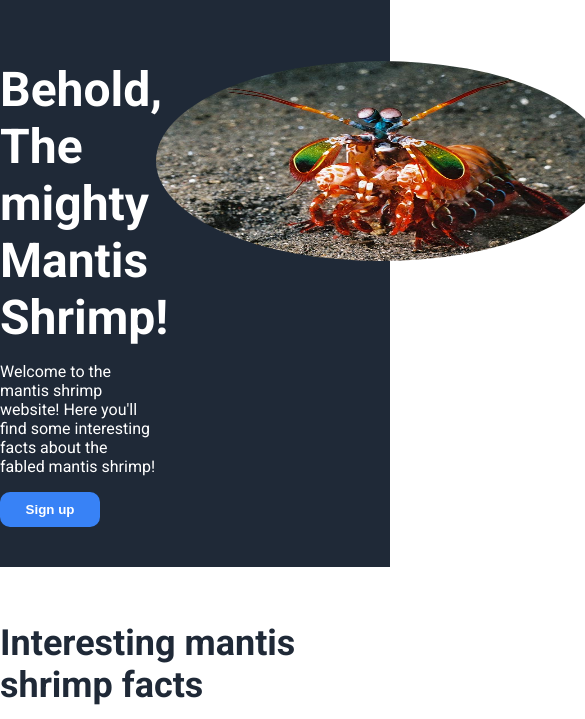
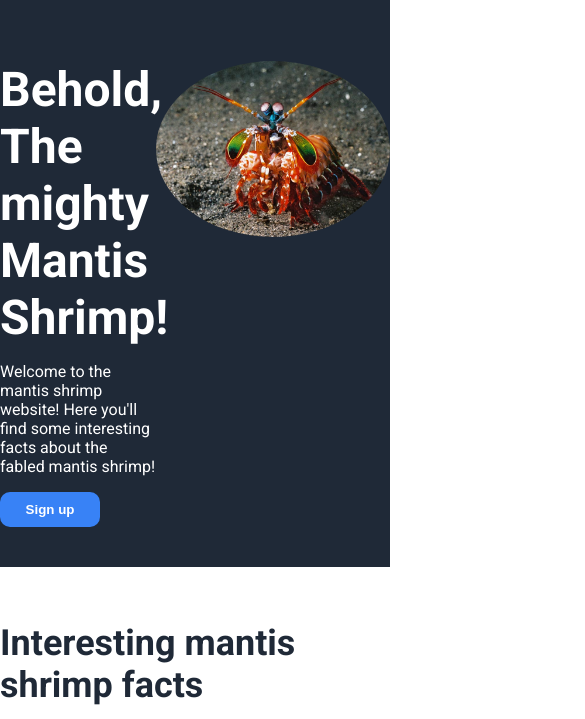
Before and after one commit to TyGuy98/LandingPage, a plain HTML site: page index.html in a window 390 px wide. Shown: the part 125-844 px from the top of the page, 585 px wide, since content can reach past the window. Drawn offline with Linux system fonts and the light colour scheme.

Commit message:
Finish responsiveness for some elements
Made the main image and bottom conent more responsive to window resize.

```diff
--- a/style.css
+++ b/style.css
@@ -25,6 +25,7 @@ body {
     justify-content: space-between;
     align-items: flex-start;
 }
+
 .logo {
     flex-shrink: 0;
 }
@@ -54,6 +55,7 @@ body {
     gap: 20px;
     font-size: 20px;
     margin-right: 350px;
+
 }
 
 .header-links a:hover {
@@ -108,11 +110,11 @@ a {
 }
 
 
+
 .mantis img {
     display: flex;
-
-    width: 450px;
-    height: 200px;
+    max-width: 100%;
+    max-height: 300px;
     margin-right: 150px;
     border-radius: 50%;
 }
@@ -194,6 +196,7 @@ h1 {
     justify-content: center;
     align-items: center;
     padding: 80px;
+
 }
 
 .bottom-content {
@@ -204,6 +207,7 @@ h1 {
     border-radius: 10px;
     width: 1000px;
     padding: 60px 60px;
+    min-width: 350px;
 }
 
 .text h2, .sign-up{
```
